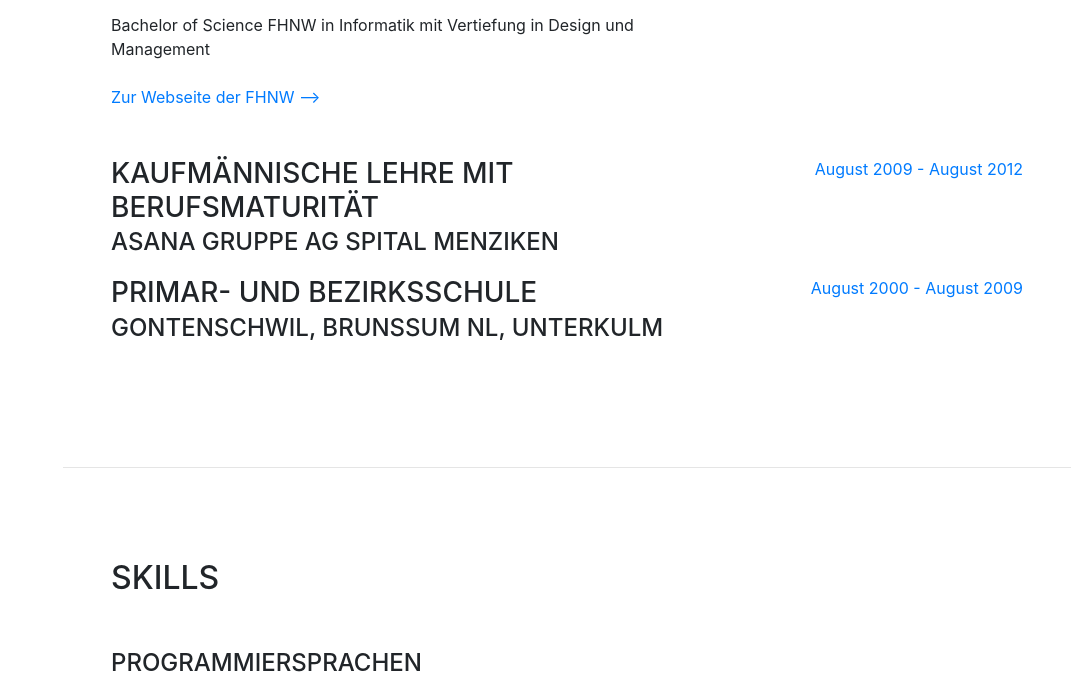
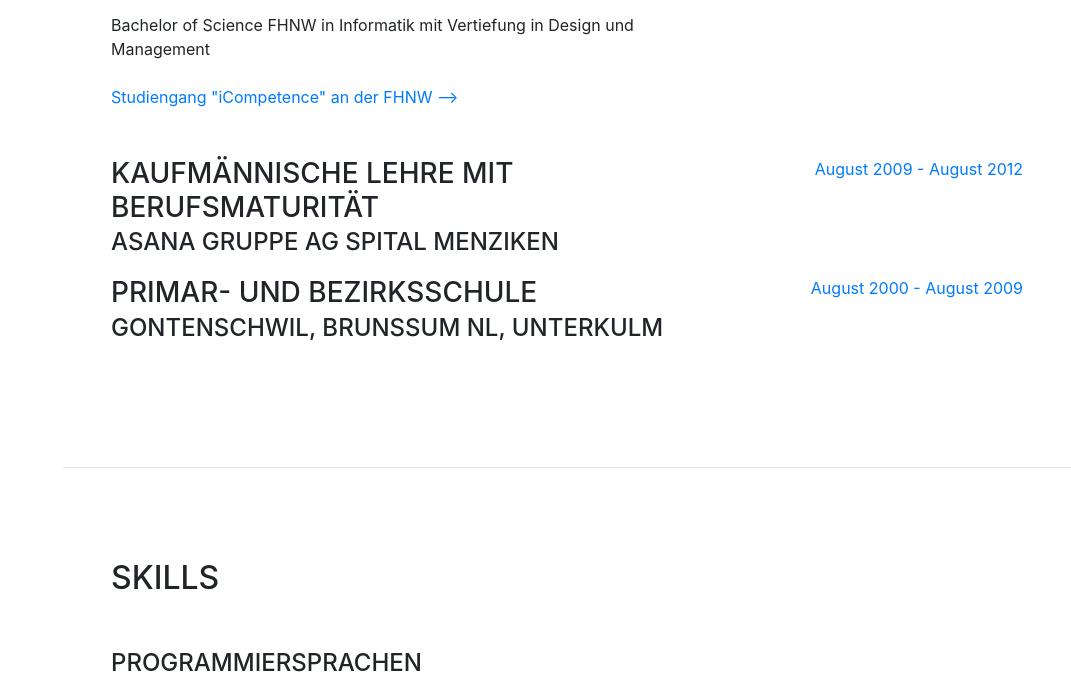
Before and after one commit to irinaterribilini/irinaterribilini, a website with bundled scripts: page index.html in a window 1280 px wide. Shown: the part 2400-3086 px from the top of the page, without its empty margins (209-1280 px from the left). Built offline with nearby package versions, Linux system fonts and the light colour scheme; a web font is replaced by a local one.

Commit message:
renamed link

```diff
--- a/index.html
+++ b/index.html
@@ -217,7 +217,7 @@
               <div class="subheading mb-3">Hochschule für Technik FHNW Brugg-Windisch</div>
               <div>Bachelor of Science FHNW in Informatik mit Vertiefung in Design und Management</div>
               <br>
-              <a href="https://www.fhnw.ch/de/studium/technik/icompetence">Zur Webseite der FHNW ⟶</a>
+              <a href="https://www.fhnw.ch/de/studium/technik/icompetence">Studiengang "iCompetence" an der FHNW ⟶</a>
             </div>
             <div class="resume-date text-md-right">
               <span class="text-primary">September 2014 - September 2018</span>
```
